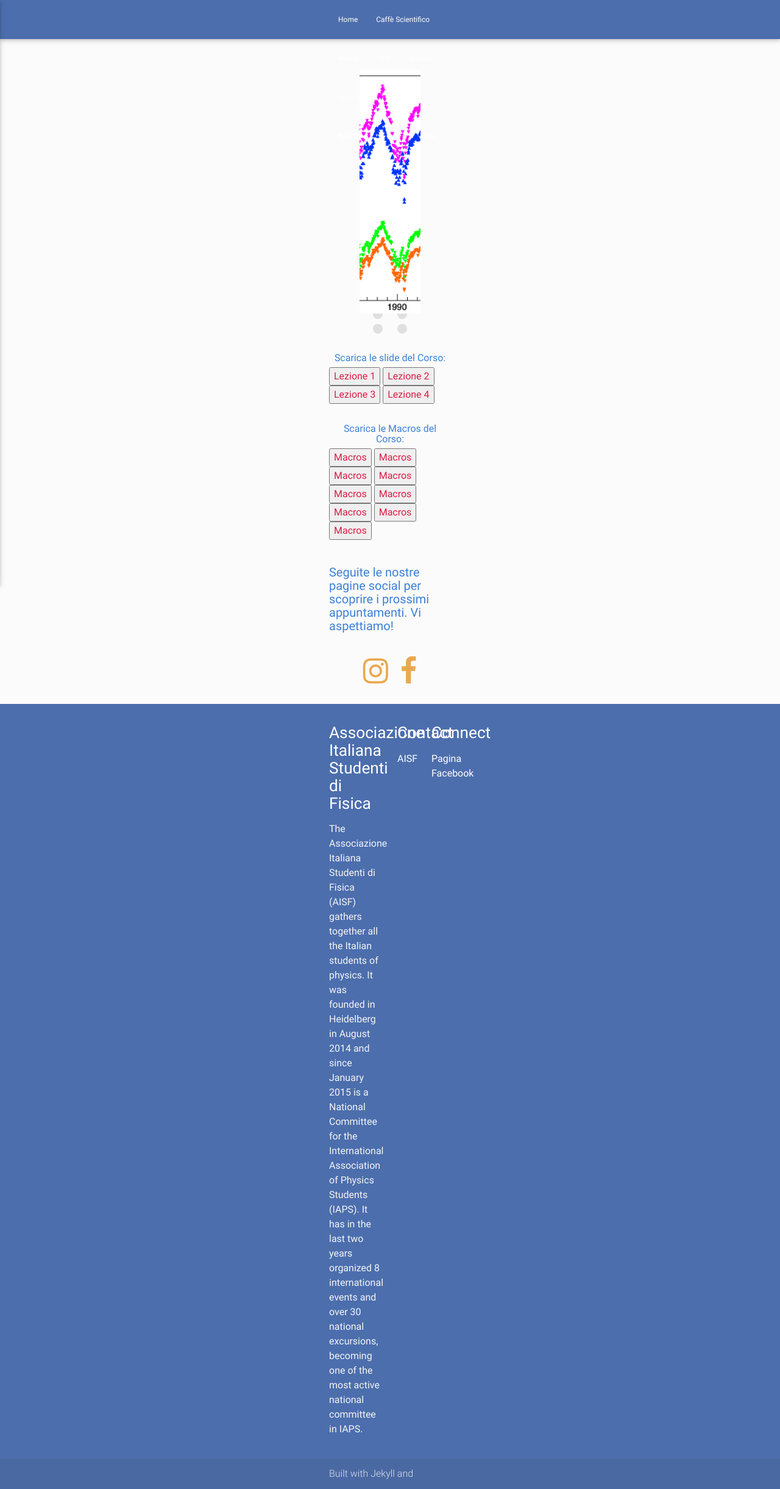
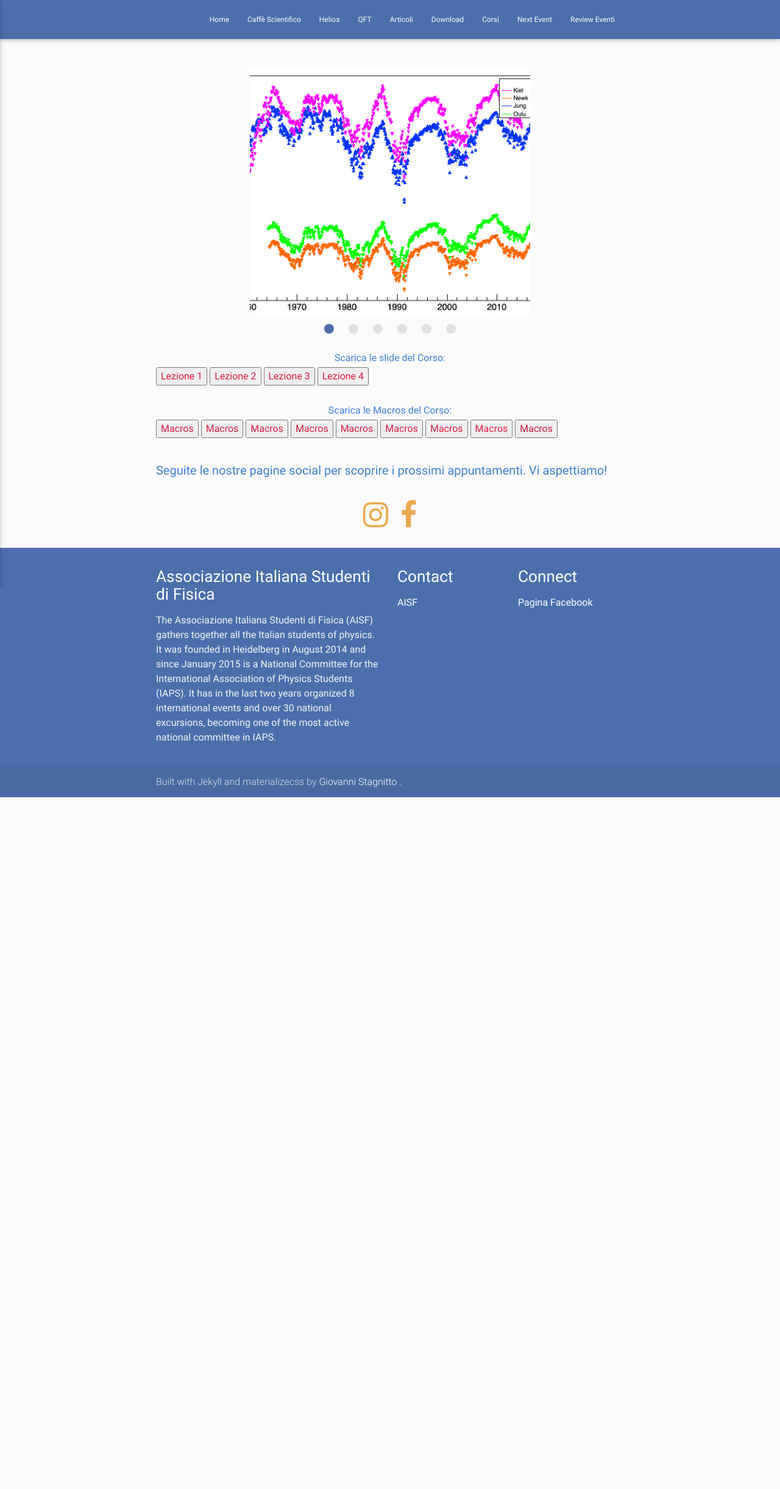
Before and after one commit to ai-sf/aisf_perugia, a Jekyll site: the page built from ROOT.html, in a window 1280 px wide. Shown: the whole page at 61% size. Built offline with Jekyll 4.4.1, drawn with Linux system fonts in a browser that asks for light colours; nearby versions of some CDN libraries; after the commit the page ends 1307 px from its top, so only the background shows below that.

Commit message:
Update ROOT.html

```diff
--- a/ROOT.html
+++ b/ROOT.html
@@ -7,11 +7,7 @@ description: Leggi e Scarica gli articoli delle prime due edizioni di Helios
 ---
 <meta name="viewport" content="width=device-width, initial-scale=1">
 <style>
-.container {
-  position: relative;
-  width: 50%;
-  max-width: 200px;
-}
+
 
 .container img {
   width: 50%;
```
